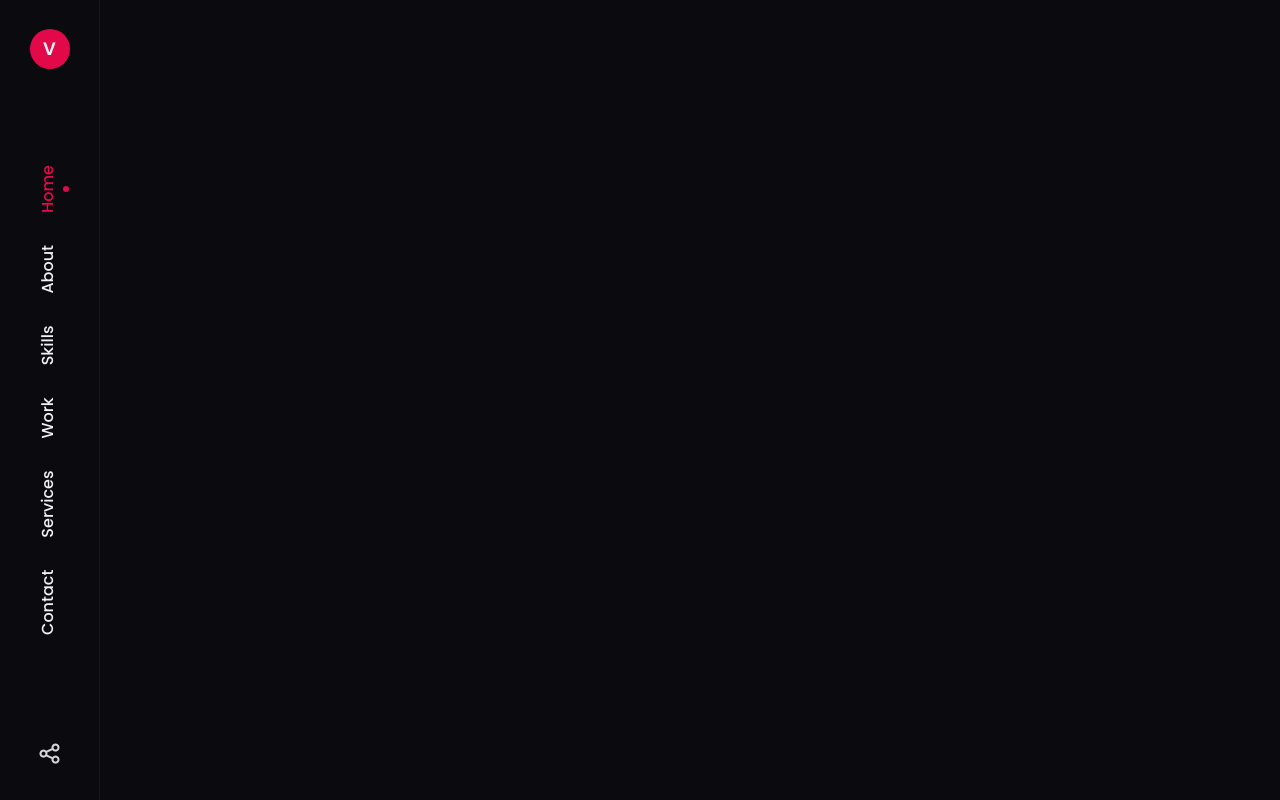
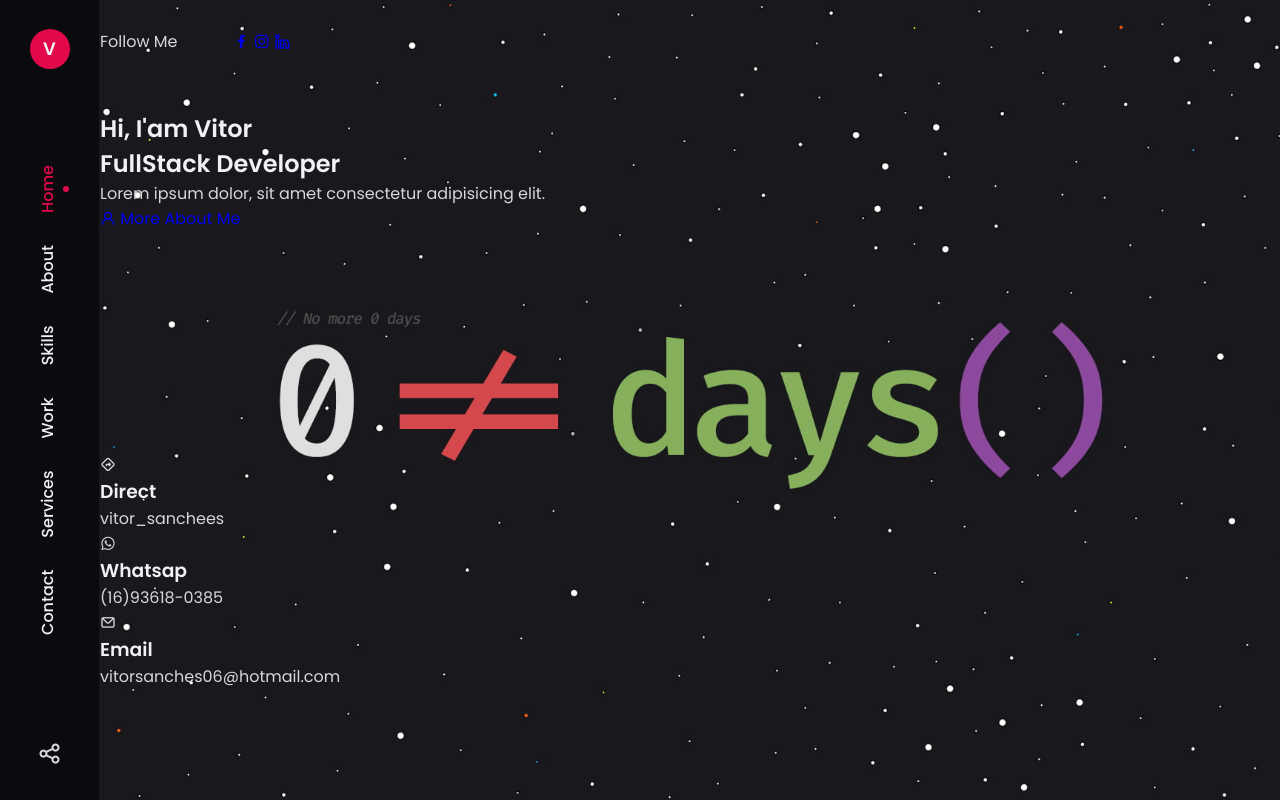
Before and after one commit to SanchesVitor/MyPortfolio, a plain HTML site: page index.html in a window 1280 px wide. Drawn offline with nearby package versions, Linux system fonts and the light colour scheme.

Commit message:
add style and index

```diff
--- a/index.html
+++ b/index.html
@@ -66,6 +66,44 @@
             </a>
           </div>
         </div>
+
+        <img src="src/assets/bg-1.png" alt="Minha foto" class="home-img">
+
+        <div class="home-data">
+          <h1 class="home-title">Hi, I'am Vitor</h1>
+          <h1 class="home-subtitle">FullStack Developer</h1>
+          <p class="home-description">
+            Lorem ipsum dolor, sit amet consectetur adipisicing elit.
+          </p>
+          <a href="#about" class="button"><i class="uil uil-user button-icon"></i>
+            More About Me
+          </a>
+        </div>
+
+        <div class="my-info">
+          <div class="info-item">
+            <i class="uil uil-directions"></i>
+
+            <div>
+              <h3 class="info-titlle">Direct</h3>
+              <span class="info-subtitlle">vitor_sanchees</span>
+            </div>
+
+            <div class="info-item">
+              <i class="uil uil-whatsapp"></i>
+              <div>
+                <h3 class="info-titlle">Whatsap</h3>
+                <span class="info-subtitlle">(16)93618-0385</span>
+              </div>
+
+              <div class="info-item">
+                <i class="uil uil-envelope"></i>
+                <div>
+                  <h3 class="info-titlle">Email</h3>
+                  <span class="info-subtitlle">vitorsanches06@hotmail.com</span>
+                </div>
+          </div>
+        </div>
       </div>
     </section>
   </main>
--- a/src/styles/style.css
+++ b/src/styles/style.css
@@ -110,6 +110,15 @@ input {
 }
 
 /* LAYOUT */
+.container {
+  max-width: 1250px;
+  margin-left: auto;
+  margin-right: auto;
+}
+
+.grid {
+  display: grid;
+}
 
 /* REUSABLE CSS CLASSES */
 
@@ -203,5 +212,41 @@ input {
 /* MAIN */
 
 .main {
-  margin-left: 100;
+  margin-left: 100px;
 }
+
+/* Home Section */
+.home {
+  background: url(../assets/bg-code.jpg);
+  background-size: cover;
+  background-position: center center;
+  height: 100vh;
+}
+
+.home-container {
+  position: relative;
+  height: 100%;
+  align-items: center;
+}
+
+.home-social {
+  position: absolute;
+  top: 1.8rem;
+  left: 0;
+  display: flex;
+  align-items: center;
+  column-gap: 3.5rem;
+}
+
+.home-social-fallow {
+  font-weight: var(--font-medium);
+  position: relative;
+}
+
+.home-social-follow::after {
+
+}
+
+.home-img {
+  display: none;
+}
```
